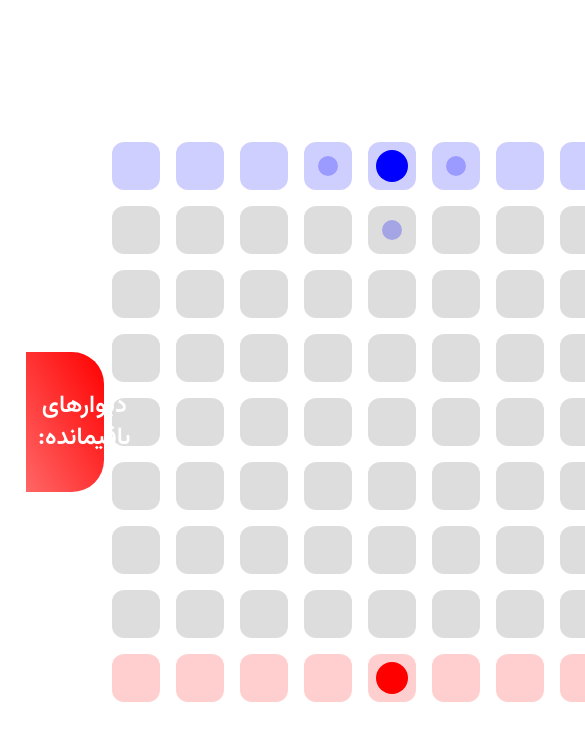
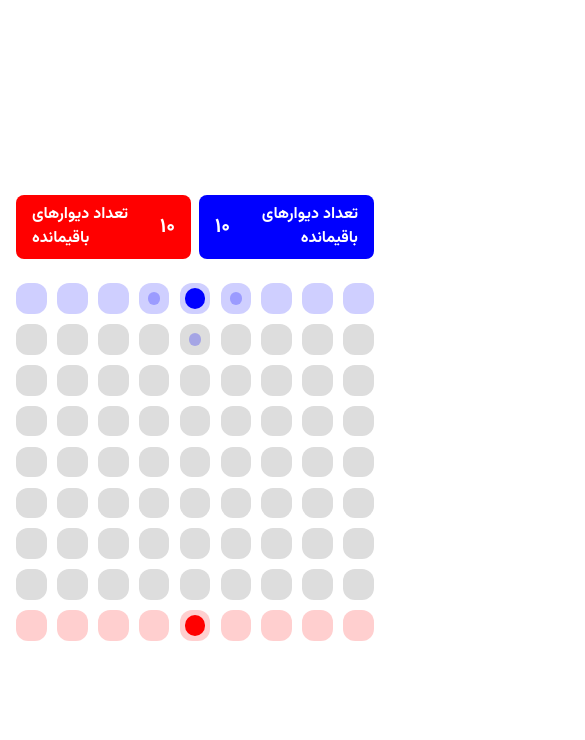
Before and after one commit to MMDESi313/Quoridor, a React (Vite) app: page /game in a window 390 px wide. Shown: the top 740 px of the page, 585 px wide, since content can reach past the window. Built offline with nearby package versions, Linux system fonts and the light colour scheme.

Commit message:
feat: improve game UI and responsive layout

```diff
--- a/src/components/game/Board.tsx
+++ b/src/components/game/Board.tsx
@@ -1,17 +1,10 @@
-import { useMemo, useState } from "react";
+import { useEffect, useMemo, useRef, useState } from "react";
 import { useGameStore } from "../../stores/gameStore";
 import WallSlot from "./WallSlot";
 import Cell from "./Cell";
 import { getLegalMoves } from "../../game/moves";
 import type { Wall } from "../../game/types";
 import { isValidWallPlacement } from "../../game/walls";
-
-const COLS = Array.from({ length: 17 }, (_, i) =>
-  i % 2 === 0 ? "48px" : "16px",
-).join(" ");
-const ROWS = Array.from({ length: 17 }, (_, i) =>
-  i % 2 === 0 ? "48px" : "16px",
-).join(" ");
 
 function Board() {
   const { gameState } = useGameStore();
@@ -22,13 +15,23 @@ function Board() {
     [gameState],
   );
 
+  const prevWallCount = useRef(gameState.walls.length);
+
+  useEffect(() => {
+    if (gameState.walls.length > prevWallCount.current) {
+      setIsHovered(null);
+    }
+    prevWallCount.current = gameState.walls.length;
+  }, [gameState.walls]);
+
   return (
+    <div className="w-full max-w-140 aspect-square mx-auto p-2">
       <section
         dir="ltr"
-      className="grid p-2"
+        className="grid w-full h-full p-2"
         style={{
-        gridTemplateColumns: COLS,
-        gridTemplateRows: ROWS,
+          gridTemplateColumns: "repeat(8, 3fr 1fr) 3fr",
+          gridTemplateRows: "repeat(8, 3fr 1fr) 3fr",
         }}
       >
         {Array.from({ length: 17 * 17 }).map((_, i) => {
@@ -222,6 +225,7 @@ function Board() {
           );
         })}
       </section>
+    </div>
   );
 }
 
--- a/src/components/game/PlayerPanel.tsx
+++ /dev/null
@@ -1,28 +0,0 @@
-import type { Player } from "../../game/types";
-import { useGameStore } from "../../stores/gameStore";
-import toPersianDigits from "../../utils/toPersianDigits";
-
-interface PlayerPanelProps {
-  player: Player;
-}
-
-function PlayerPanel({ player }: PlayerPanelProps) {
-  const { gameState } = useGameStore();
-
-  return (
-    <section
-      className={`w-1/5 h-1/6 flex flex-col justify-evenly bg-[#FAFAF9] ${player === "p1" ? "blue-player-panel rounded-l-4xl" : "red-player-panel rounded-r-4xl"}`}
-    >
-      <div className="flex items-center justify-center gap-4">
-        <p className="text-2xl font-semibold text-white text-center">
-          دیوارهای باقیمانده:
-        </p>
-        <p className="text-3xl font-bold text-white text-center">
-          {toPersianDigits(gameState.players[player].wallsLeft)}
-        </p>
-      </div>
-    </section>
-  );
-}
-
-export default PlayerPanel;
--- /dev/null
+++ b/src/components/game/PlayersPanel.tsx
@@ -0,0 +1,25 @@
+import { useGameStore } from "../../stores/gameStore";
+import toPersianDigits from "../../utils/toPersianDigits";
+
+function PlayersPanel() {
+  const { gameState } = useGameStore();
+
+  return (
+    <section className="w-full max-w-140 flex justify-between gap-2 px-4 py-2">
+      <div className="bg-[#0000ff] py-2 px-4 text-white flex items-center gap-4 font-bold rounded-lg">
+        <span dir="rtl">تعداد دیوارهای باقیمانده</span>
+        <span className="text-xl">
+          {toPersianDigits(gameState.players.p1.wallsLeft)}
+        </span>
+      </div>
+      <div className="bg-[#ff0000] py-2 px-4 text-white flex items-center gap-4 font-bold rounded-lg">
+        <span className="text-xl">
+          {toPersianDigits(gameState.players.p2.wallsLeft)}
+        </span>
+        <span dir="ltr">تعداد دیوارهای باقیمانده</span>
+      </div>
+    </section>
+  );
+}
+
+export default PlayersPanel;
--- a/src/components/home/Menu.tsx
+++ b/src/components/home/Menu.tsx
@@ -4,20 +4,20 @@ function Menu() {
   return (
     <section className="h-full flex flex-col">
       <div className="w-full h-full flex flex-col items-center justify-center gap-10">
-        <span className="text-8xl font-bold">
+        <span className="text-5xl sm:text-6xl md:text-7xl lg:text-8xl font-bold">
           <span className="text-[#ff0000]">راه</span>{" "}
           <span className="text-[#0000ff]">بـــــــــــــند</span>
         </span>
-        <div className="w-1/2 flex">
+        <div className="w-10/12 sm:w-9/12 md:w-7/12 lg:w-1/2 flex flex-col sm:flex-row gap-2 sm:gap-0">
           <Link
             to={"/game"}
-            className="w-1/2 bg-[#0000ff] p-4 rounded-r-full flex justify-center text-white font-bold"
+            className="w-full sm:w-1/2 bg-[#0000ff] p-4 rounded-full sm:rounded-none sm:rounded-r-full flex justify-center text-white font-bold text-center text-sm md:text-[1rem]"
           >
             بازی دو نفره (روی یک دستگاه)
           </Link>
           <button
             disabled
-            className="w-1/2 bg-[#979797] p-4 rounded-l-full flex justify-center text-white font-bold cursor-not-allowed"
+            className="w-full sm:w-1/2 bg-[#979797] p-4 rounded-full sm:rounded-none sm:rounded-l-full flex justify-center text-white font-bold cursor-not-allowed text-center text-sm md:text-[1rem]"
           >
             بازی با ربات
           </button>
--- a/src/pages/GamePage.tsx
+++ b/src/pages/GamePage.tsx
@@ -1,12 +1,11 @@
 import Board from "../components/game/Board";
-import PlayerPanel from "../components/game/PlayerPanel";
+import PlayersPanel from "../components/game/PlayersPanel";
 
 function GamePage() {
   return (
-    <main className="h-dvh flex justify-between items-center">
-      <PlayerPanel player="p1" />
+    <main className="h-dvh flex flex-col justify-center items-center">
+      <PlayersPanel />
       <Board />
-      <PlayerPanel player="p2" />
     </main>
   );
 }
```
Lines whose indentation alone changed are shown as unchanged.
